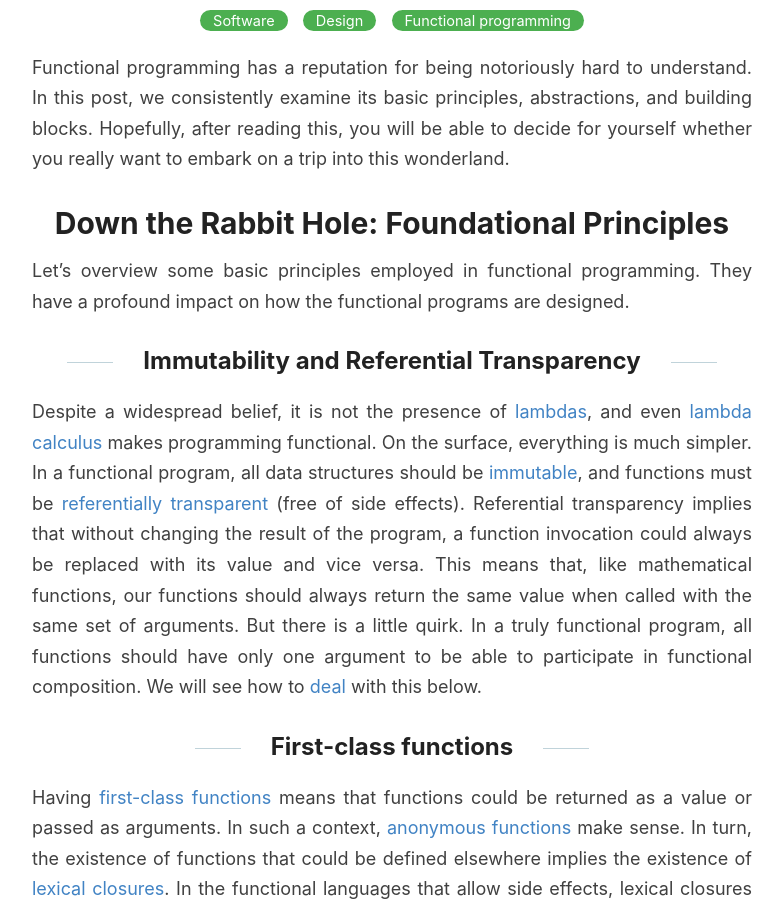
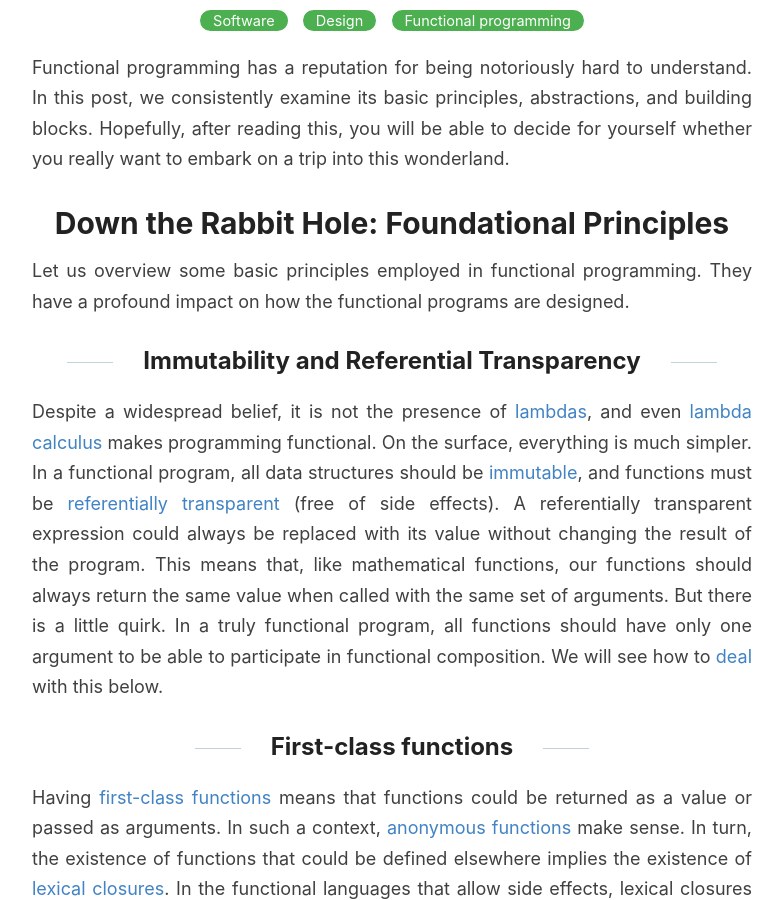
Before and after one commit to GChristensen/posts, a Jekyll site: the page built from _posts/2022-06-29-understand-functional-programming-in-20-minutes.md, in a window 1280 px wide and 900 px high, scrolled down 272 px. Shown: the whole window, without its empty margins (248-1031 px from the left). Built offline with Jekyll 4.4.1, drawn with Linux system fonts in a browser that asks for light colours; some of the changed text lies outside the part shown.

Commit message:
post edit

```diff
--- a/_posts/2022-06-29-understand-functional-programming-in-20-minutes.md
+++ b/_posts/2022-06-29-understand-functional-programming-in-20-minutes.md
@@ -11,7 +11,7 @@ yourself whether you really want to embark on a trip into this wonderland.
 
 # Down the Rabbit Hole: Foundational Principles
 
-Let's overview some basic principles employed in functional programming.
+Let us overview some basic principles employed in functional programming.
 They have a profound impact on how the functional programs are designed.
 
 ## Immutability and Referential Transparency
@@ -24,13 +24,12 @@ all data structures should be
 [immutable](https://en.wikipedia.org/wiki/Persistent_data_structure), and
 functions must be [referentially
 transparent](https://en.wikipedia.org/wiki/Referential_transparency) (free of
-side effects). Referential transparency implies that without changing the result
-of the program, a function invocation could always be replaced with its value
-and vice versa. This means that, like mathematical functions, our functions
-should always return the same value when called with the same set of
-arguments. But there is a little quirk. In a truly functional program,
-all functions should have only one argument to be able to participate in
-functional composition. We will see how to
+side effects). A referentially transparent expression could always be replaced
+with its value without changing the result of the program. This means that, like
+mathematical functions, our functions should always return the same value when
+called with the same set of arguments. But there is a little quirk. In a truly
+functional program, all functions should have only one argument to be able to
+participate in functional composition. We will see how to
 [deal](https://en.wikipedia.org/wiki/Currying) with this below.
 
 ## First-class functions
```
Also changed, not shown: other parts of _posts/2022-06-29-understand-functional-programming-in-20-minutes.md (+8 -7 lines).
